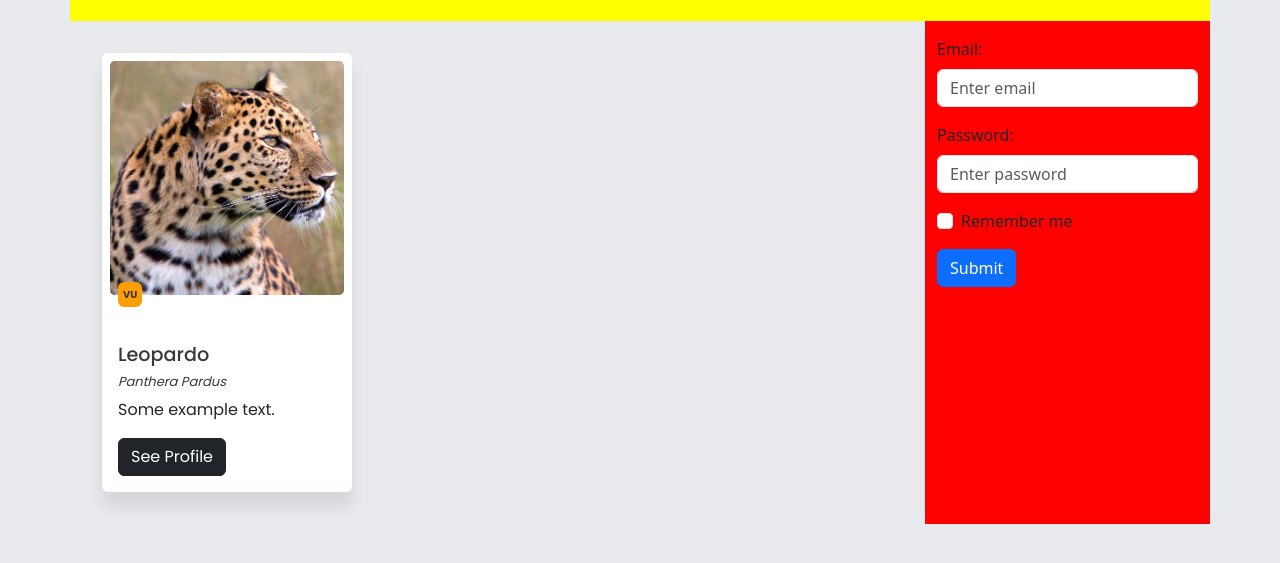
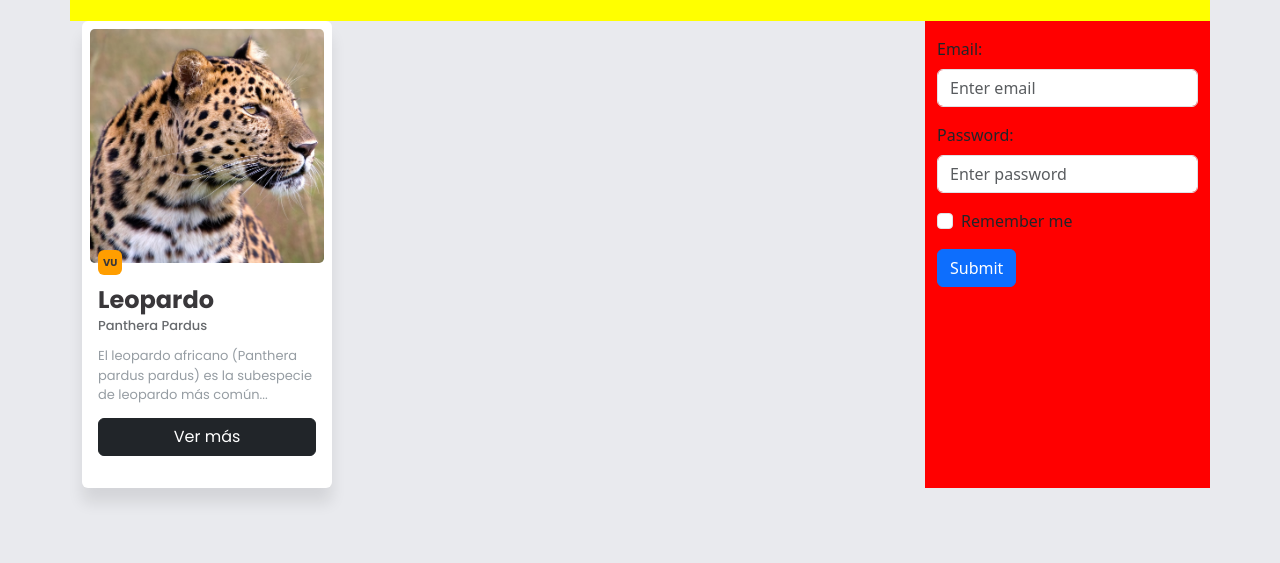
Before and after one commit to leoleguizamonpy/animalia, a website: page front/index.html in a window 1280 px wide. Shown: the part 139-702 px from the top of the page. Drawn offline with nearby package versions, Linux system fonts and the light colour scheme.

Commit message:
Diseño de Tarjeta Finalizada

```diff
--- a/front/index.html
+++ b/front/index.html
@@ -58,12 +58,14 @@
                         <div clas="row">
                             <div class="card" id="card">
                                 <img class="card-img-top" src="./assets/img/leopardo.jpg" alt="Card image">
-                                <div class="card-body">
-                                    <a href="estado-de-conservacion.html" class="btn" id="vulnerable" alt="vulnerable">VU</a>
+                                <div class="card-body" id="card-body">
+                                    <a href="estado-de-conservacion.html" class="btn" id="vulnerable"
+                                        alt="vulnerable">VU</a>
                                     <h5>Leopardo</h5>
-                                    <h6><em>Panthera Pardus</em></h6>
-                                    <p class="card-text">Some example text.</p>
-                                    <a href="#" class="btn btn-dark">See Profile</a>
+                                    <h6>Panthera Pardus</h6>
+                                    <p>El leopardo africano (Panthera pardus pardus) es la subespecie de leopardo más
+                                        común...
+                                        <a href="#" class="btn btn-dark" id="btn" style="width: 100%;">Ver más</a>
                                 </div>
                             </div>
                         </div>
--- a/front/styles/styles.css
+++ b/front/styles/styles.css
@@ -2,6 +2,8 @@
     --white: #E9EAEE;
     --dark: #39373A;
     --yellow: #ff9E00;
+    --gray-ligth: #969da3;
+    --gray-medium: #676a6d;
 }
 
 body {
@@ -16,14 +18,9 @@ body {
     /*letter-spacing: 0.1em;*/
 }
 
-#cards {
+/*#cards {
     padding: 2em;
-}
-
-#card-container {
-    padding: 1em;
-
-}
+}*/
 
 #card {
     width: 250px;
@@ -41,16 +38,29 @@ body {
 }
 
 #card h5 {
-    font-size: larger;
-    font-weight: 500;
+    font-family: Poppins, sans-serif;
+    font-size: x-large;
+    margin-top: -25px;
+    font-weight: 700;
     color: var(--dark);
 }
 
 #card h6 {
     font-size: larger;
-    font-weight: 400;
+    margin-top: -5px;
+    font-weight: 500;
     font-size: small;
-    color: var(--dark);
+    color: var(--gray-medium);
+}
+
+#card p {
+    margin-top: 1em;
+    font-size: small;
+    color: var(--gray-ligth);
+}
+
+#card #btn {
+    margin-top: 0.8em;
 }
 
 /*Estados de Conservación*/
```
